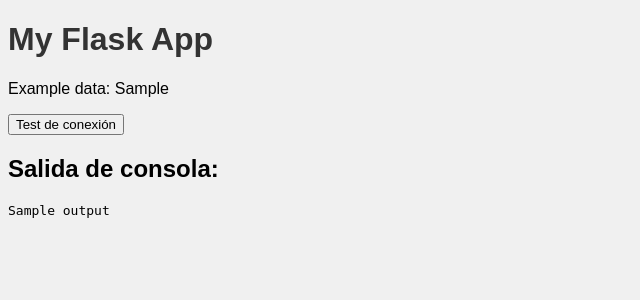
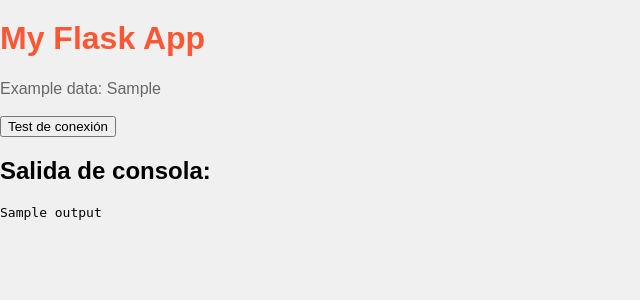
Before and after one commit to Munchkinland/BiciMad-2.0, a Flask app: template templates/index.html in a window 1280 px wide. Shown: the top 300 px of the page, without its empty margins (0-640 px from the left). Run offline with Flask 3, Linux system fonts and the light colour scheme; the template is opened without the code that fills it: most values are stand-ins (such as "Sample title", 1, 10 or a date in 2020).

Commit message:
modificado css

```diff
--- a/static/style.css
+++ b/static/style.css
@@ -1,7 +1,21 @@
+/* Estilos para el cuerpo del documento */
 body {
-    font-family: Arial, sans-serif;
-    background-color: #f0f0f0;
+    font-family: Arial, sans-serif; /* Fuente del texto */
+    background-color: #f0f0f0; /* Color de fondo */
+    margin: 0; /* Elimina el margen predeterminado */
+    padding: 0; /* Elimina el relleno predeterminado */
 }
+
+/* Estilos para los encabezados */
 h1 {
-    color: #333;
+    color: #ff5733; /* Cambio de color del texto a un tono de naranja */
+    margin-top: 20px; /* Margen superior */
+    margin-bottom: 20px; /* Margen inferior */
 }
+
+/* Estilos para los párrafos */
+p {
+    color: #666; /* Color del texto */
+    line-height: 1.5; /* Altura de línea */
+    margin-bottom: 15px; /* Margen inferior */
+}
```
Also changed, not shown: .gitpod.yml (added), templates/index.html (line endings or trailing spaces).
